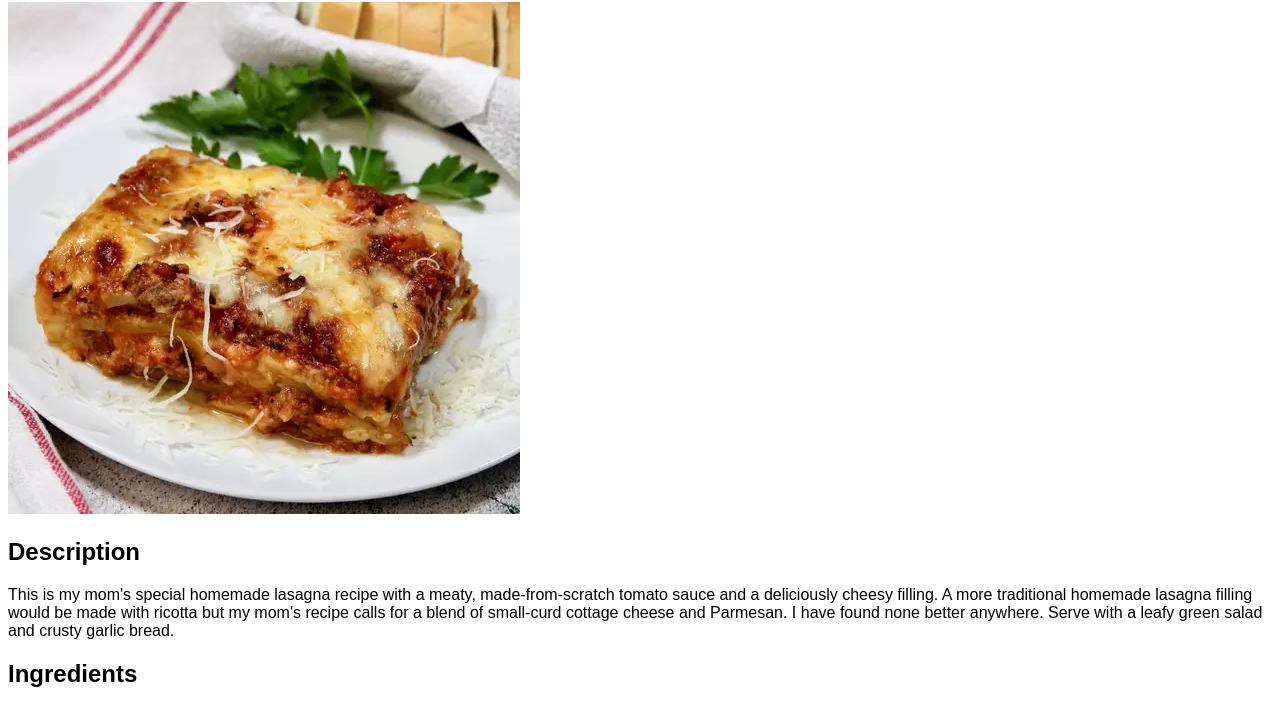
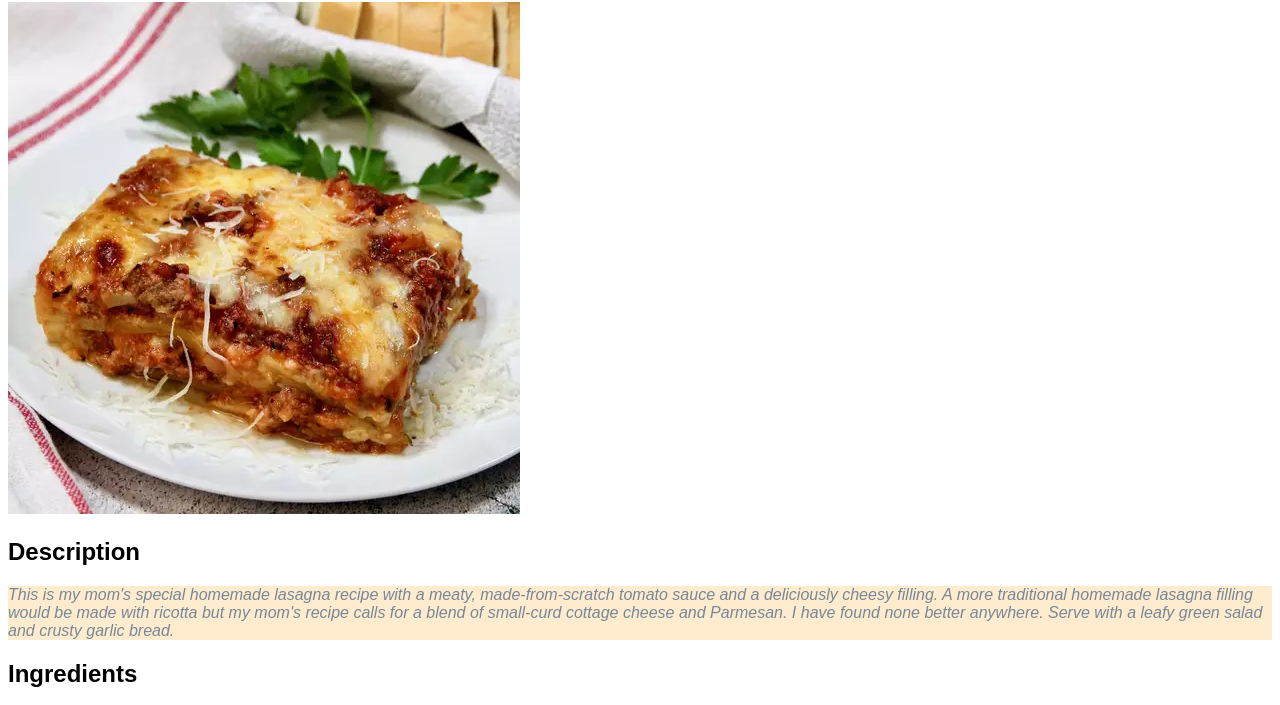
Before and after one commit to Pietro-GAS/odin-recipes, a plain HTML site: page recipes/lasagna.html in a window 1280 px wide. Shown: the part 78-783 px from the top of the page. Drawn offline with Linux system fonts and the light colour scheme.

Commit message:
Add style for description paragraph

```diff
--- a/css/styles.css
+++ b/css/styles.css
@@ -7,3 +7,9 @@ h1 {
     color: blue;
     text-align: center;
 }
+
+p.description {
+    background-color: blanchedalmond;
+    color: lightslategray;
+    font-style: italic;
+}
```
